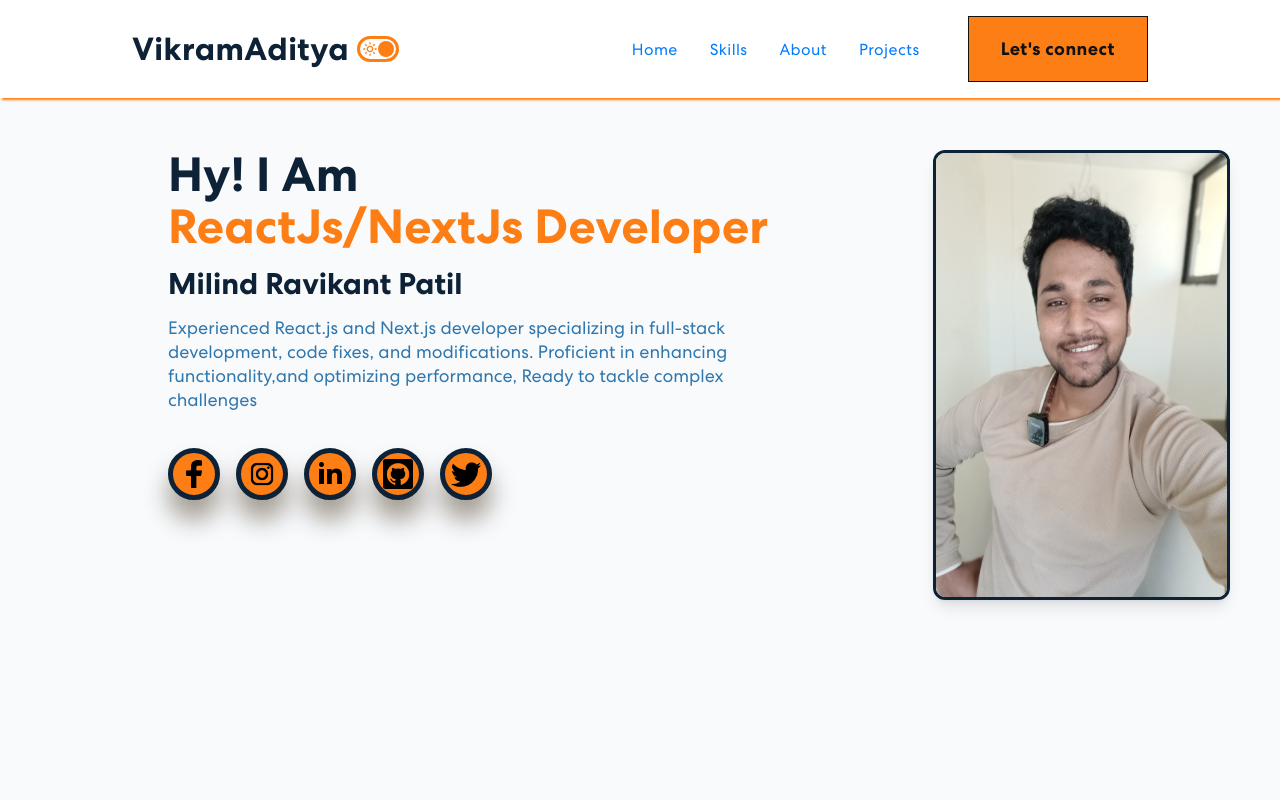
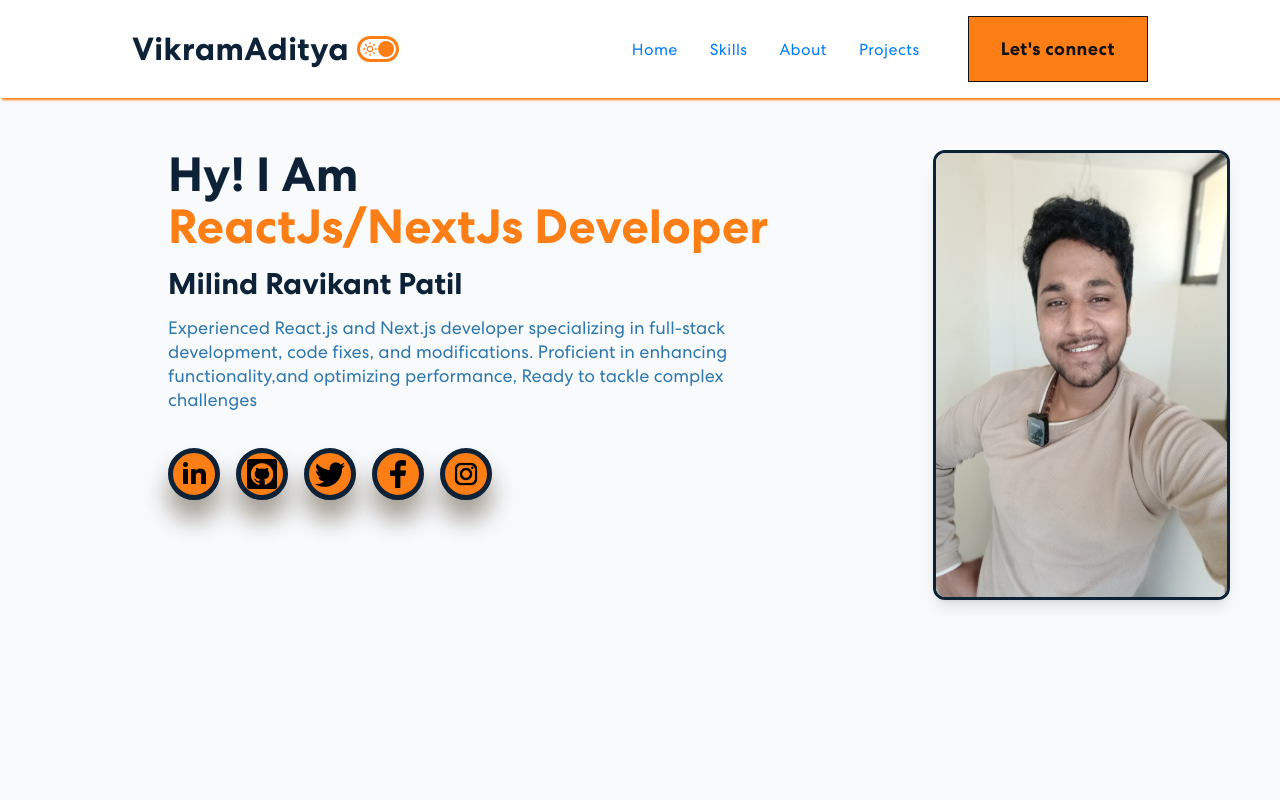
Before and after one commit to milind100/Portfolio-Next-js, a Next.js app: page / in a window 1280 px wide. Shown: the top 800 px of the page. Built offline with nearby package versions, Linux system fonts and the light colour scheme.

Commit message:
social links addes

```diff
--- a/src/constants/socialLinks.js
+++ b/src/constants/socialLinks.js
@@ -1,22 +1,12 @@
 export const socialLinks = [
   {
-    src: "/img/Facebook.png",
-    link: "www.google.com",
-    alt: "Facebook Logo",
-  },
-  {
-    src: "/img/Insta.png",
-    link: "www.google.com",
-    alt: "Insta Logo",
-  },
-  {
     src: "/img/Linkedin.png",
-    link: "www.google.com",
+    link: "https://www.linkedin.com/in/milind-ravikant-patil-a2429327b/",
     alt: "Linkedin Logo",
   },
   {
     src: "/img/Github.png",
-    link: "www.google.com",
+    link: "https://github.com/milind100",
     alt: "Github Logo",
   },
   {
@@ -24,4 +14,14 @@ export const socialLinks = [
     link: "www.google.com",
     alt: "Twitter Logo",
   },
+  {
+    src: "/img/Facebook.png",
+    link: "https://www.facebook.com/VikramadityaSpeaking/",
+    alt: "Facebook Logo",
+  },
+  {
+    src: "/img/Insta.png",
+    link: "https://www.instagram.com/va_speaking/",
+    alt: "Insta Logo",
+  },
 ];
```
